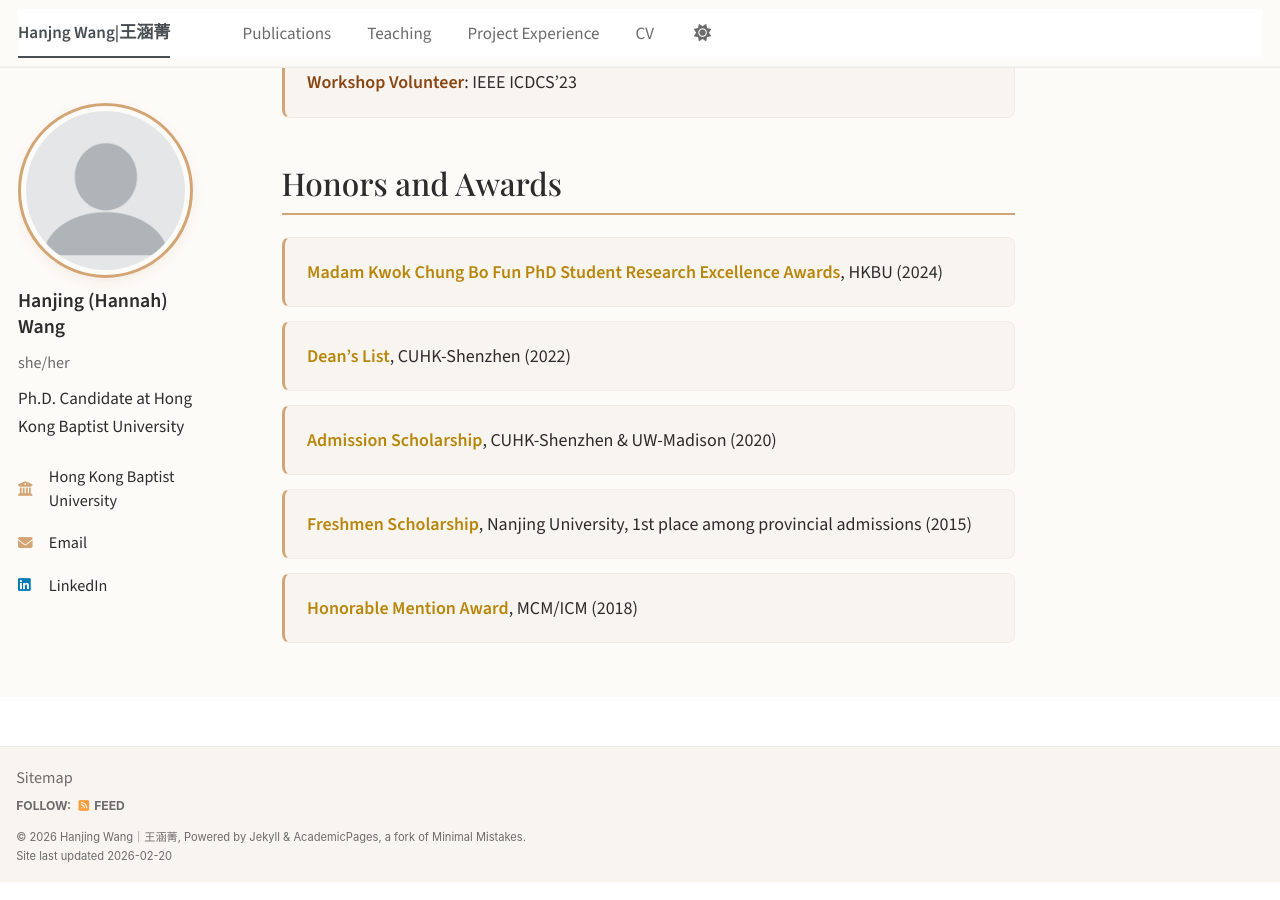
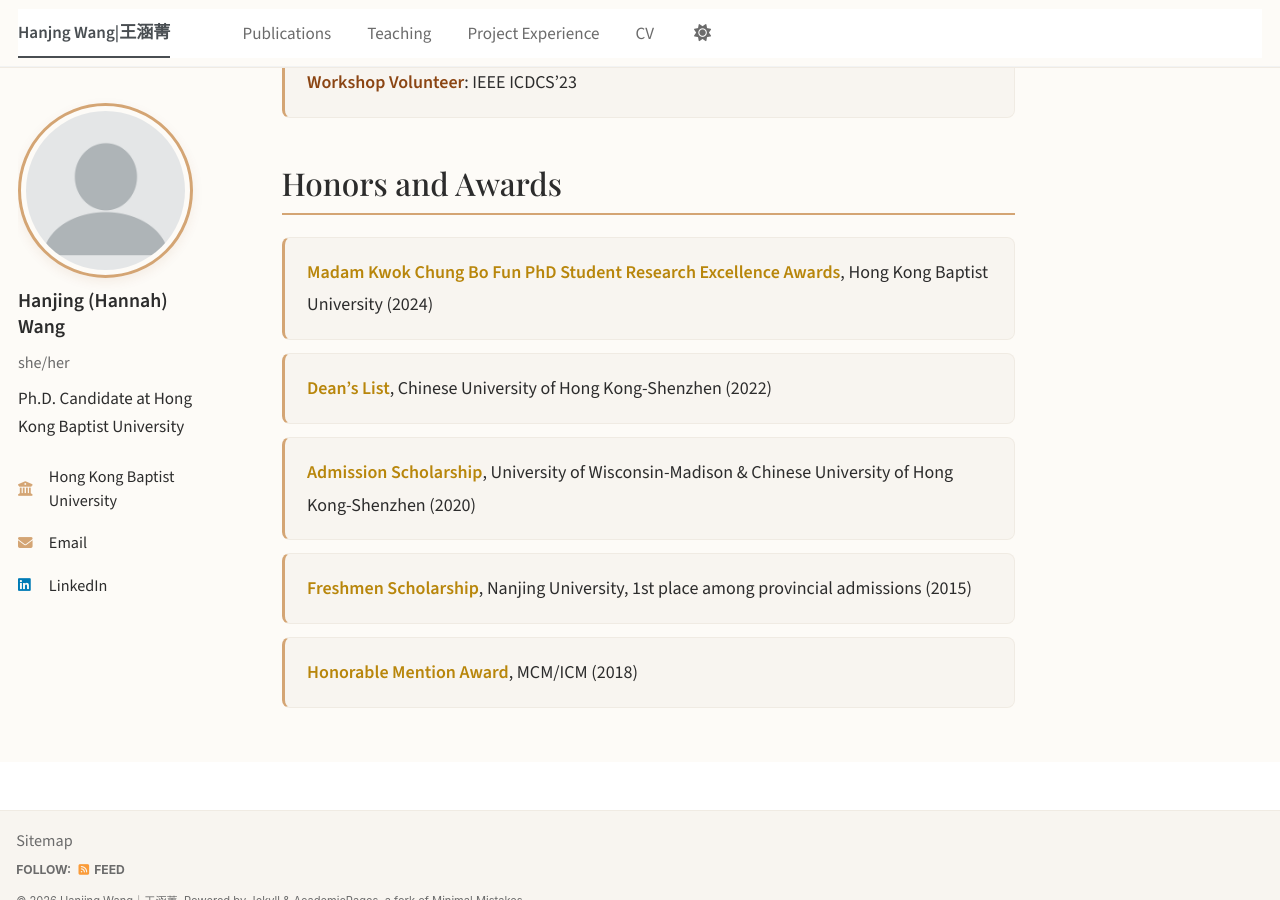
Before and after one commit to hanjingwang-comm/hanjingwang-comm.github.io, a Jekyll site: the page built from _pages/about.md, in a window 1280 px wide and 900 px high, scrolled down 941 px. Built offline with Jekyll 4.4.1, drawn with Linux system fonts in a browser that asks for light colours; some web fonts are replaced; a script bundle is joined from its source files by our own code; library files that are not in the unit come from our copies.

Commit message:
Update about.md

```diff
--- a/_pages/about.md
+++ b/_pages/about.md
@@ -21,8 +21,8 @@ Some of my previous works were accepted/published in distinguished venues in com
 
 ## Honors and Awards
 
-- **Madam Kwok Chung Bo Fun PhD Student Research Excellence Awards**, HKBU (2024)
-- **Dean's List**, CUHK-Shenzhen (2022)
-- **Admission Scholarship**, CUHK-Shenzhen & UW-Madison (2020)
+- **Madam Kwok Chung Bo Fun PhD Student Research Excellence Awards**, Hong Kong Baptist University (2024)
+- **Dean's List**, Chinese University of Hong Kong-Shenzhen (2022)
+- **Admission Scholarship**, University of Wisconsin-Madison & Chinese University of Hong Kong-Shenzhen (2020)
 - **Freshmen Scholarship**, Nanjing University, 1st place among provincial admissions (2015)
 - **Honorable Mention Award**, MCM/ICM (2018)
```
